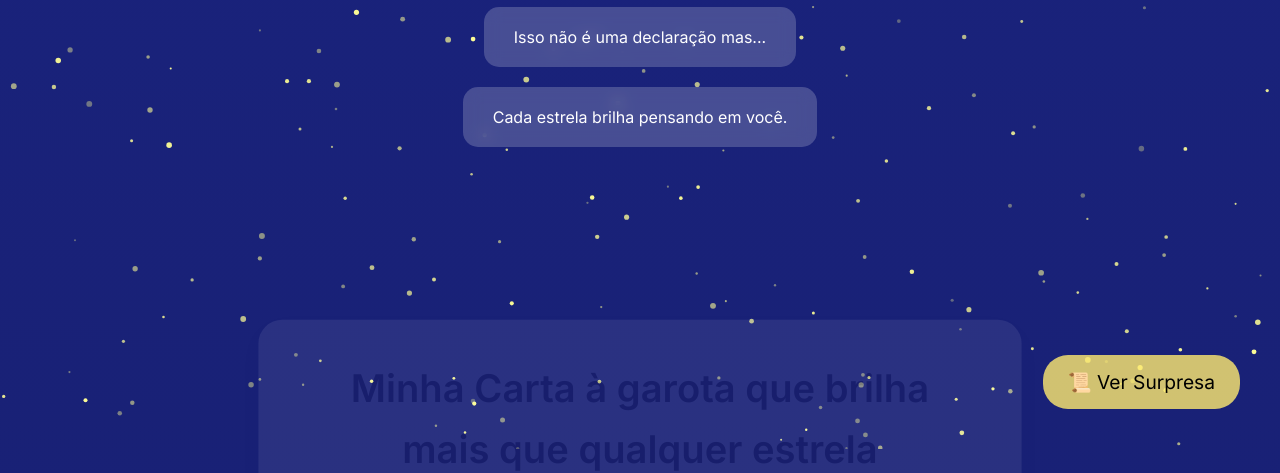
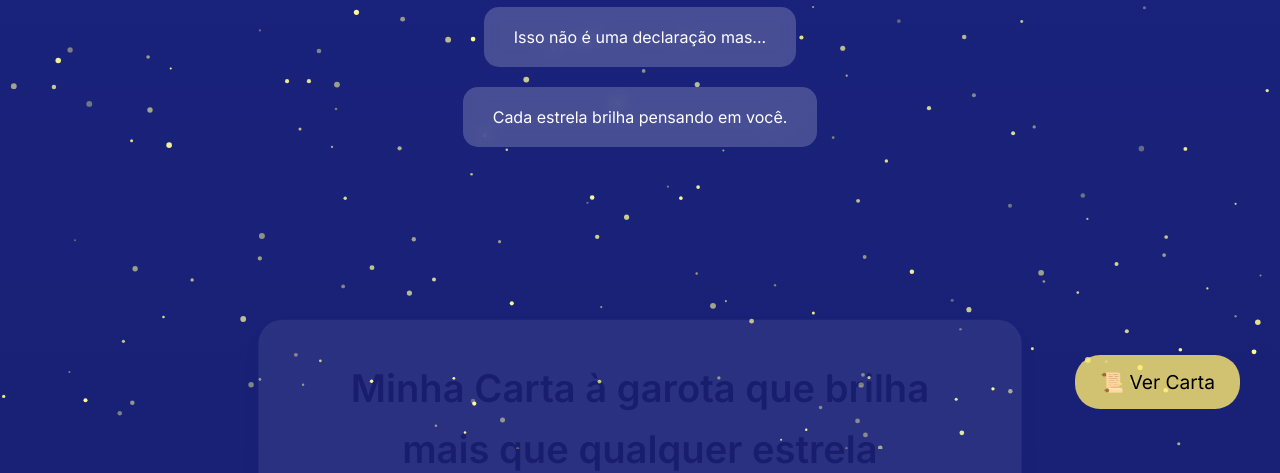
Before and after one commit to Relieff/mel, a plain HTML site: page index.html in a window 1280 px wide. Shown: the part 351-824 px from the top of the page. Drawn offline with Linux system fonts and the light colour scheme.

Commit message:
Update index.html

```diff
--- a/index.html
+++ b/index.html
@@ -392,7 +392,7 @@ E amar, Alanna... amar é o único jeito que encontrei de continuar vivo.
     </div>
 
 <!-- Botão para abrir o modal, inicialmente invisível -->
-<button id="open-modal" class="open-modal-btn">📜 Ver Surpresa</button>
+<button id="open-modal" class="open-modal-btn">📜 Ver Carta</button>
 
 <!-- Modal do final -->
 <div id="final-modal" class="final-modal">
```
